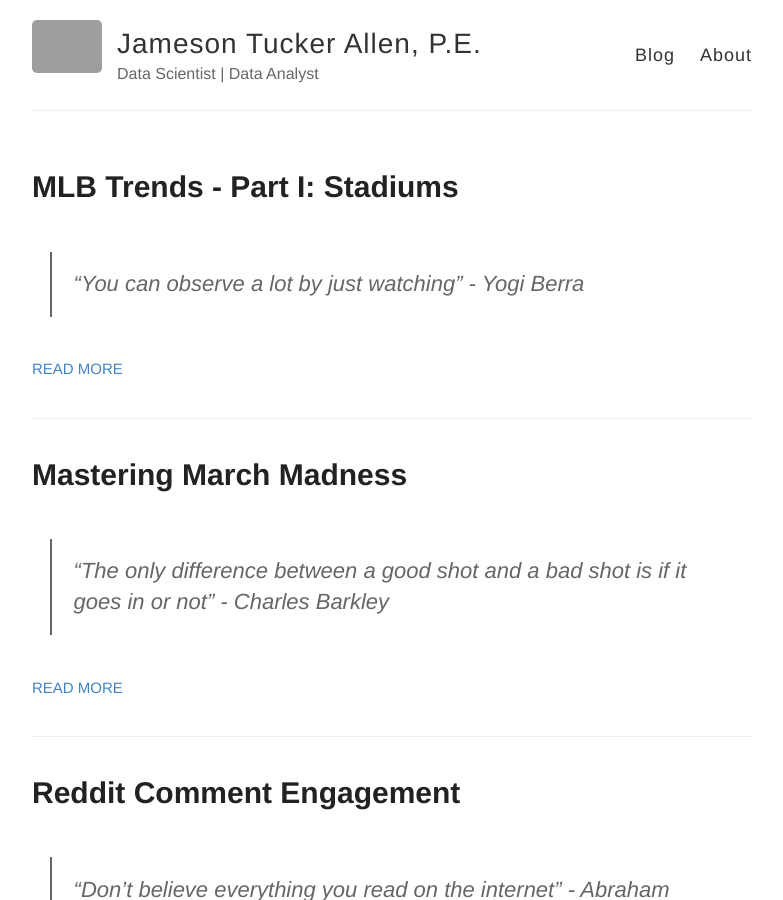
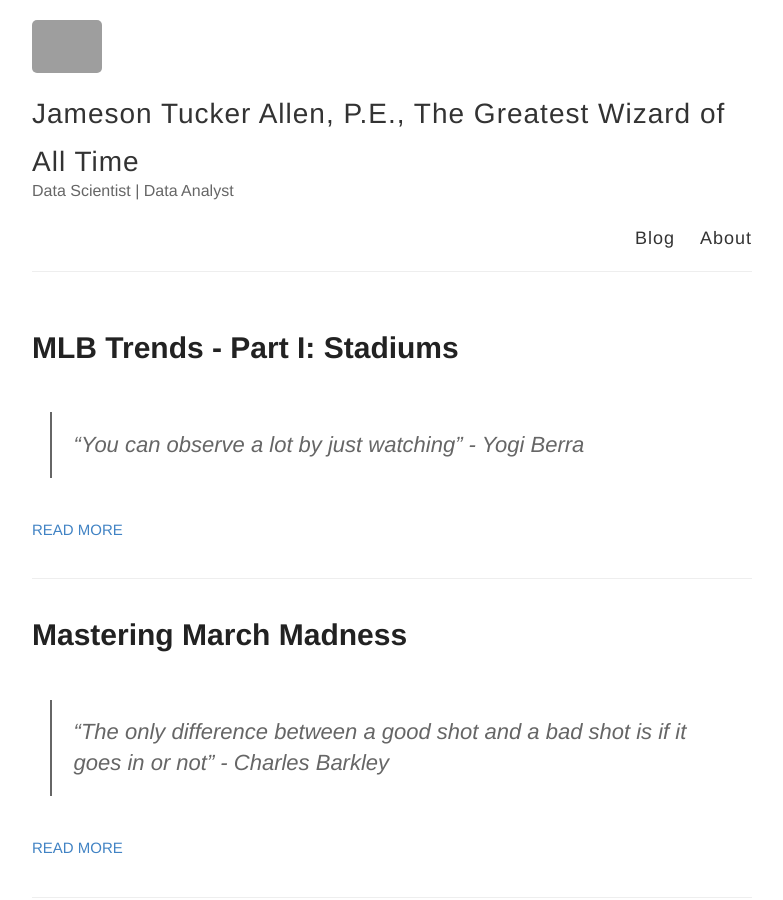
Before and after one commit to PhilPizza/jekyll-now, a Jekyll site: the page built from index.html, in a window 1280 px wide and 900 px high. Shown: the whole window, without its empty margins (248-1031 px from the left). Built offline with Jekyll 4.4.1, drawn with Linux system fonts in a browser that asks for light colours; grey boxes are pictures that could not be loaded.

Commit message:
Now im a wizard

```diff
--- a/_config.yml
+++ b/_config.yml
@@ -3,7 +3,7 @@
 #
 
 # Name of your site (displayed in the header)
-name: Jameson Tucker Allen, P.E.
+name: Jameson Tucker Allen, P.E., The Greatest Wizard of All Time
 
 # Short bio or description (displayed in the header)
 description: Data Scientist | Data Analyst
```
